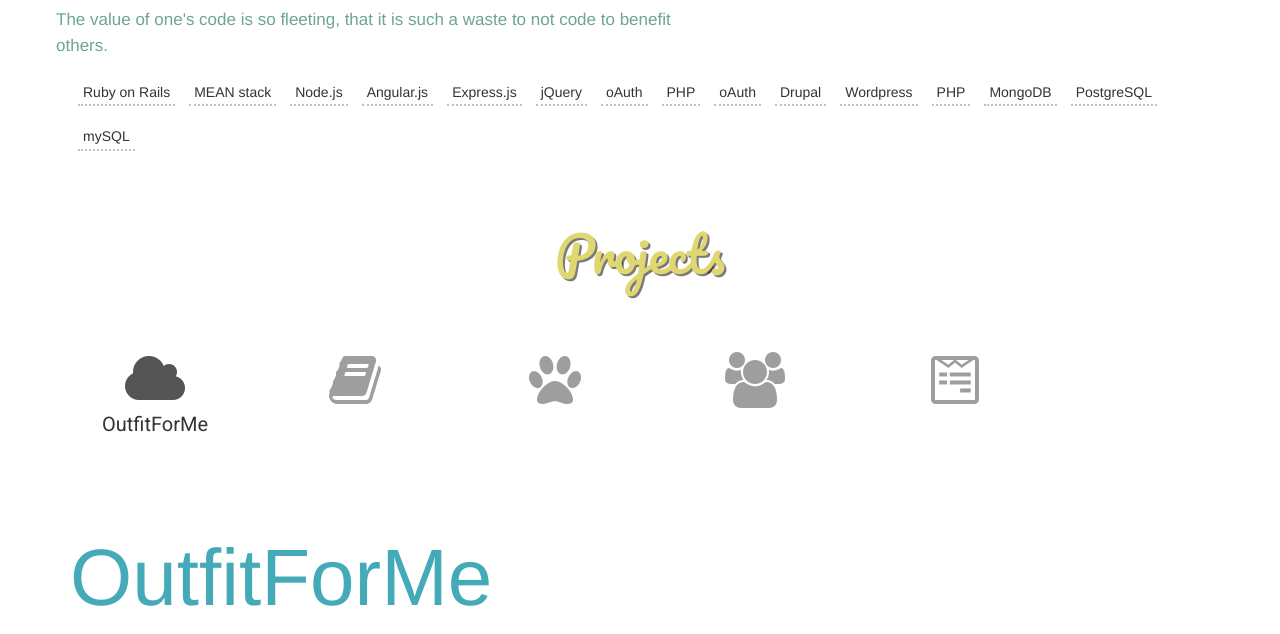
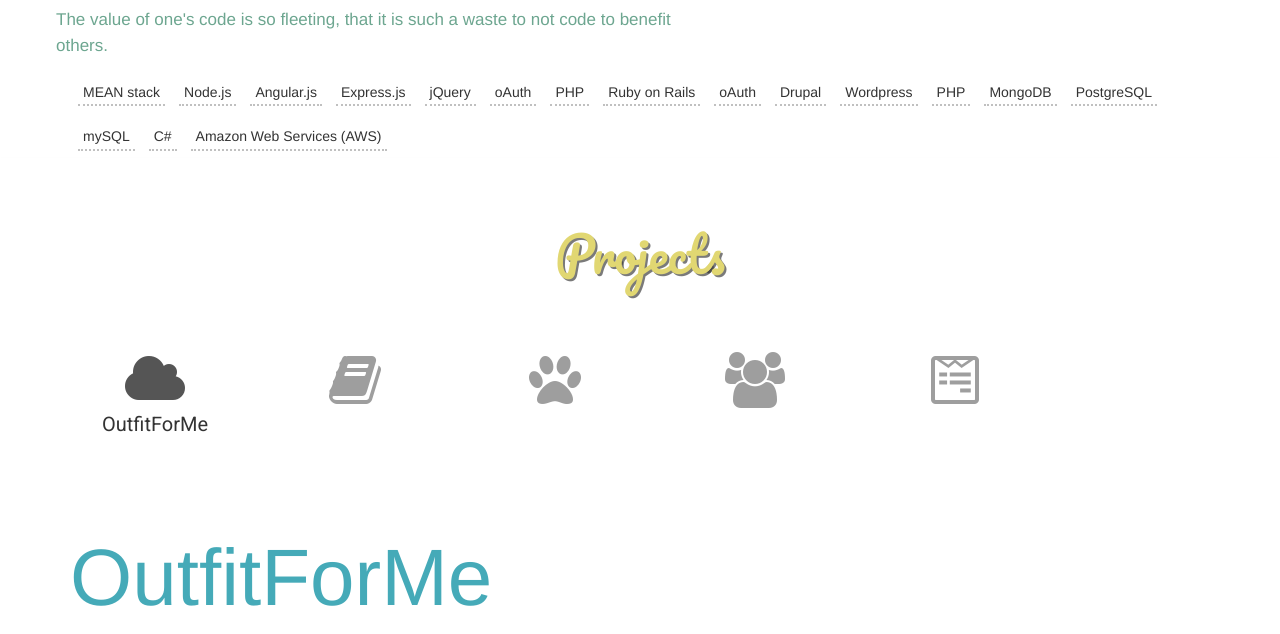
Before and after one commit to codedoll/folio, a website: page public/index.html in a window 1280 px wide. Shown: the part 1186-1820 px from the top of the page. Drawn offline with nearby package versions, Linux system fonts and the light colour scheme; some packages are replaced by stand-ins of ours; no server answers; a script that the page names is missing; a web font is replaced by a local one.

Commit message:
added skills

```diff
--- a/public/index.html
+++ b/public/index.html
@@ -132,7 +132,6 @@
                     <div>
                         <div class="container">
                             <ul class="flex-container wrap">
-                                <li class="flex-item">Ruby on Rails</li>
                                 <li class="flex-item">MEAN stack</li>
                                 <li class="flex-item">Node.js </li>
                                 <li class="flex-item">Angular.js</li>
@@ -140,6 +139,7 @@
                                 <li class="flex-item">jQuery</li>
                                 <li class="flex-item">oAuth</li>
                                 <li class="flex-item">PHP</li>
+                                <li class="flex-item">Ruby on Rails</li>
                                 <li class="flex-item">oAuth</li>
                                 <li class="flex-item">Drupal</li>
                                 <li class="flex-item">Wordpress</li>
@@ -147,6 +147,8 @@
                                 <li class="flex-item">MongoDB</li>
                                 <li class="flex-item">PostgreSQL</li>
                                 <li class="flex-item">mySQL</li>
+                                <li class="flex-item">C#</li>
+                                <li class="flex-item">Amazon Web Services (AWS)</li>
                             </ul>
                         </div>
                     </div>
```
Also changed, not shown: index.html (+2 -0 lines).
